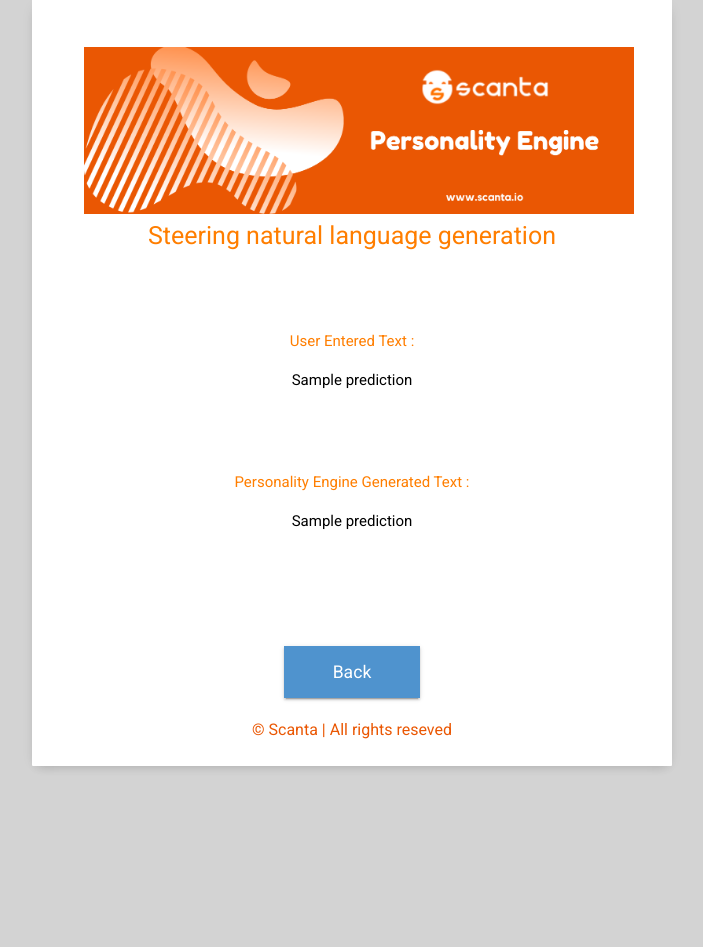
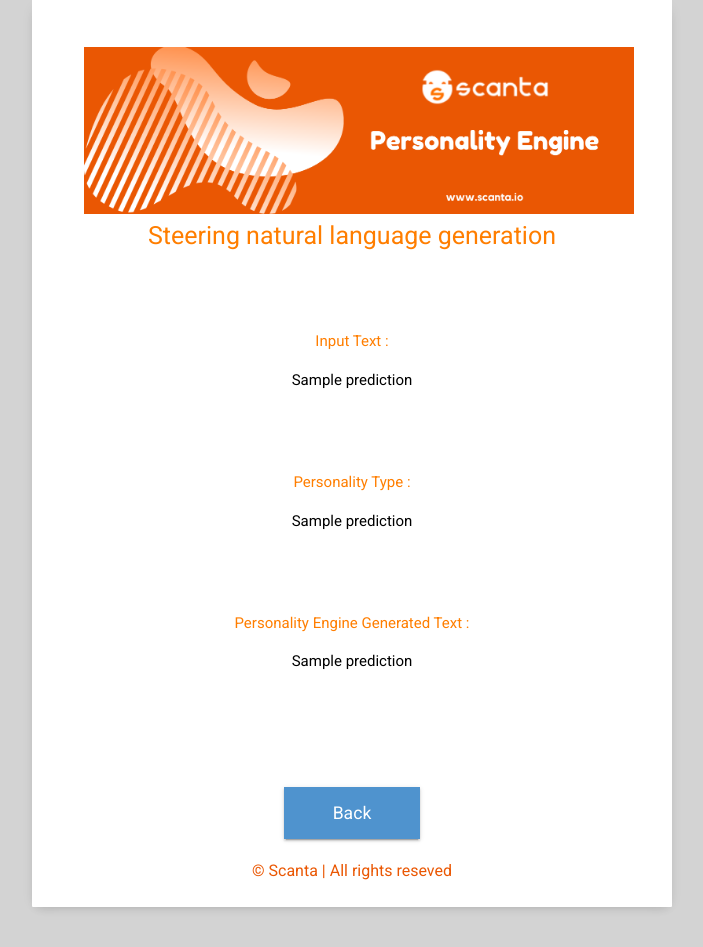
Before and after one commit to samacker77/ScantaXPPLM, a Python web app: template templates/result.html in a window 1280 px wide. Shown: the part 105-1052 px from the top of the page, without its empty margins (288-991 px from the left). Before the commit the page ends 875 px from the top, so only its background shows below. Run offline with Jinja, Linux system fonts and the light colour scheme; the template is opened without the code that fills it: most values are stand-ins (such as "Sample title", 1, 10 or a date in 2020); some libraries are stand-ins or nearby versions.

Commit message:
minor UI fixes

```diff
--- a/app.py
+++ b/app.py
@@ -19,11 +19,14 @@
     if(request.method =='POST'):
         text = request.form['nlg']
         drop = request.form['personality']
+	per = ''
+	if drop == 'science':
+
         x = run_pplm_example(cond_text=text,num_samples=1,bag_of_words=drop,length=20,stepsize=0.03,sample=True,num_iterations=3, window_length=5,gamma=1.5,gm_scale=0.95,kl_scale=0.01,verbosity='regular')
 
 
 
-    return render_template('result.html',prediction=[text,x])
+    return render_template('result.html',prediction=[text,per,x[14:])
 '''def get_data():
 	print("I am here!")
 	if request.method == 'POST':
--- a/templates/result.html
+++ b/templates/result.html
@@ -432,8 +432,9 @@
         <h1><span style="color: #ff7e00;font-size: 25px;">Steering natural language generation</span><br>
         </h1>
         <div>
-            <h1><span style="font-size: 15px;color: #ff7e00; font-weight: lighter;">User Entered Text : </span><br><span style="font-size: 15px;color: black; font-weight: lighter;"> {{prediction[0]}}</span></h1>
-        <h1><span style="font-size: 15px;color: #ff7e00; font-weight: lighter;">Personality Engine Generated Text : </span> <br> <span style="font-size: 15px;color: black; font-weight: lighter;">{{prediction[1]}}</span></h1>
+            <h1><span style="font-size: 15px;color: #ff7e00; font-weight: lighter;padding-top=-30px;">Input Text : </span><br><span style="font-size: 15px;color: black; font-weight: lighter;"> {{prediction[0]}}</span></h1>
+<h1><span style="font-size: 15px;color: #ff7e00; font-weight: lighter;padding-top=-30px;">Personality Type : </span><br><span style="font-size: 15px;color: black; font-weight: lighter;"> {{prediction[1]}}</span></h1>
+        <h1><span style="font-size: 15px;color: #ff7e00; font-weight: lighter;">Personality Engine Generated Text : </span> <br> <span style="font-size: 15px;color: black; font-weight: lighter;">{{prediction[2]}}</span></h1>
         <div class="button-container">
             <button class="button" onclick = "window.location.href='{{url_for('index')}}'"><span style="color: white">Back</span></button>
             <p style="text-align: center; color: #ea5703;margin-top: -28px">© Scanta | All rights reseved</p>
```
